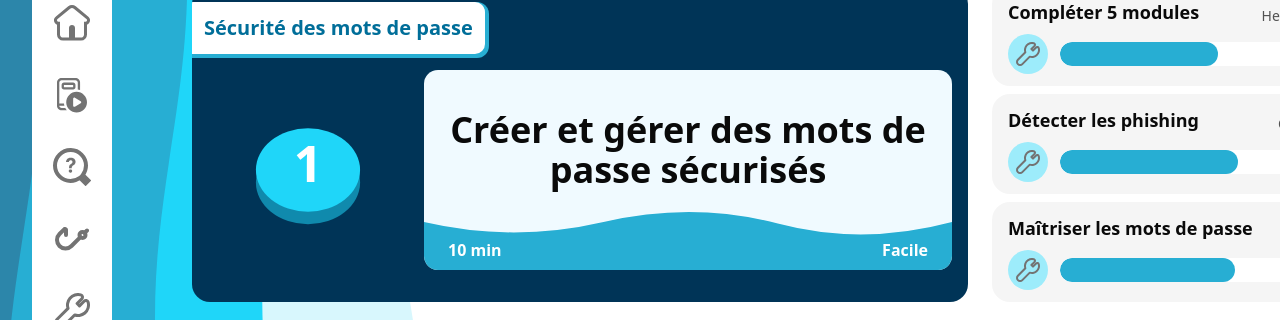
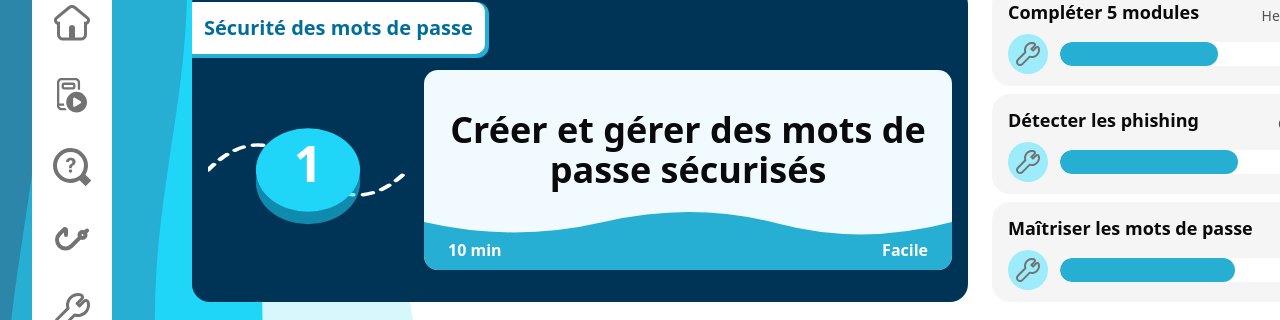
Before and after one commit to SHAfoin/learn-and-phish, a Next.js app: page /app in a window 1280 px wide. Shown: the part 246-566 px from the top of the page. Built offline with nearby package versions, Linux system fonts and the light colour scheme.

Commit message:
feat(WorldProgressWidget): add SVG background to enhance visual layout

```diff
--- a/components/WorldProgressWidget.tsx
+++ b/components/WorldProgressWidget.tsx
@@ -13,7 +13,22 @@ export default function WorldProgressWidget() {
         </h2>
       </div>
       <div id="world-progress" className="flex gap-4 p-4 h-full">
-        <div className="flex-1 h-full flex items-center justify-center">
+        <div className="flex-1 h-full flex items-center justify-center relative">
+          <svg
+            className="absolute top-0 left-0 w-full h-full"
+            viewBox="0 0 200 300"
+            preserveAspectRatio="none"
+            fill="none"
+          >
+            <path
+              d="M0 150Q50 75 100 150T200 150"
+              stroke="white"
+              strokeWidth="5"
+              strokeDasharray="10 10"
+              strokeLinecap="round"
+              fill="none"
+            />
+          </svg>
           <WorldPathTile number={1} variant="todo"></WorldPathTile>
         </div>
         <div
```
